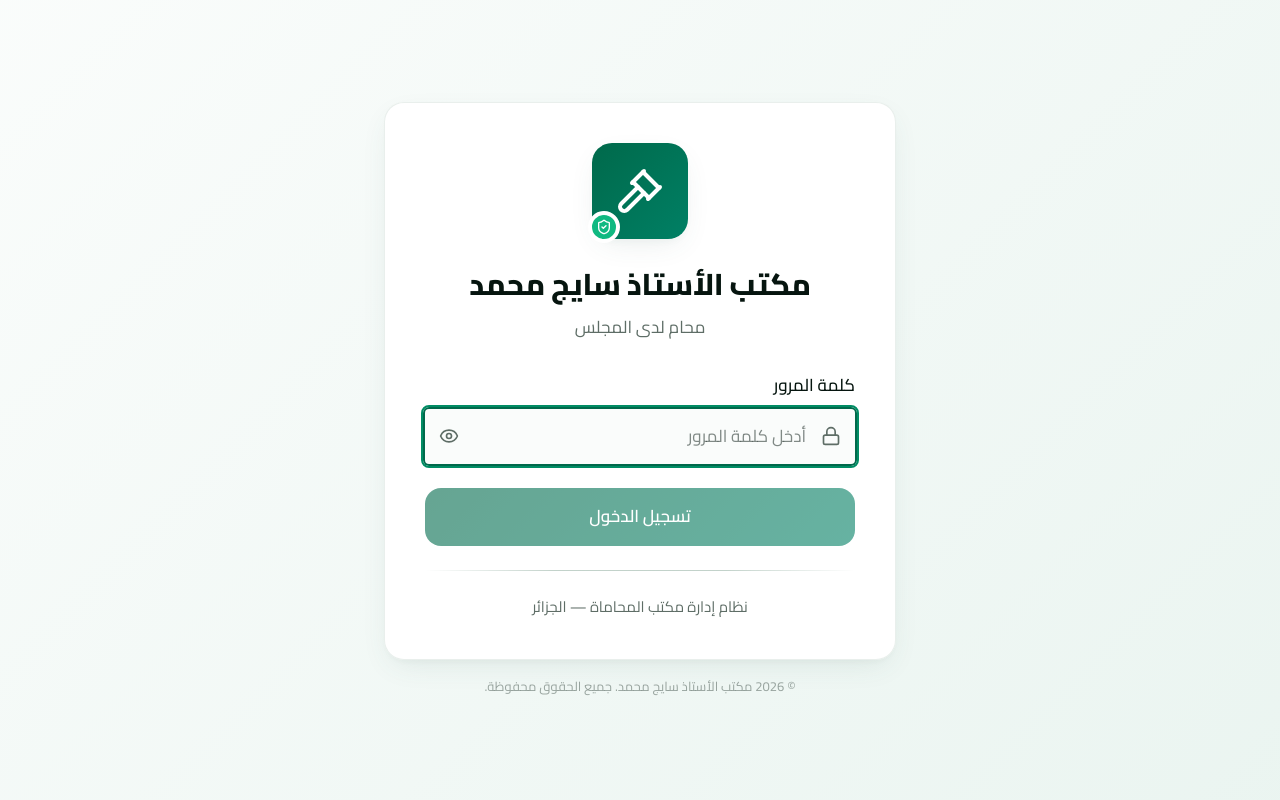
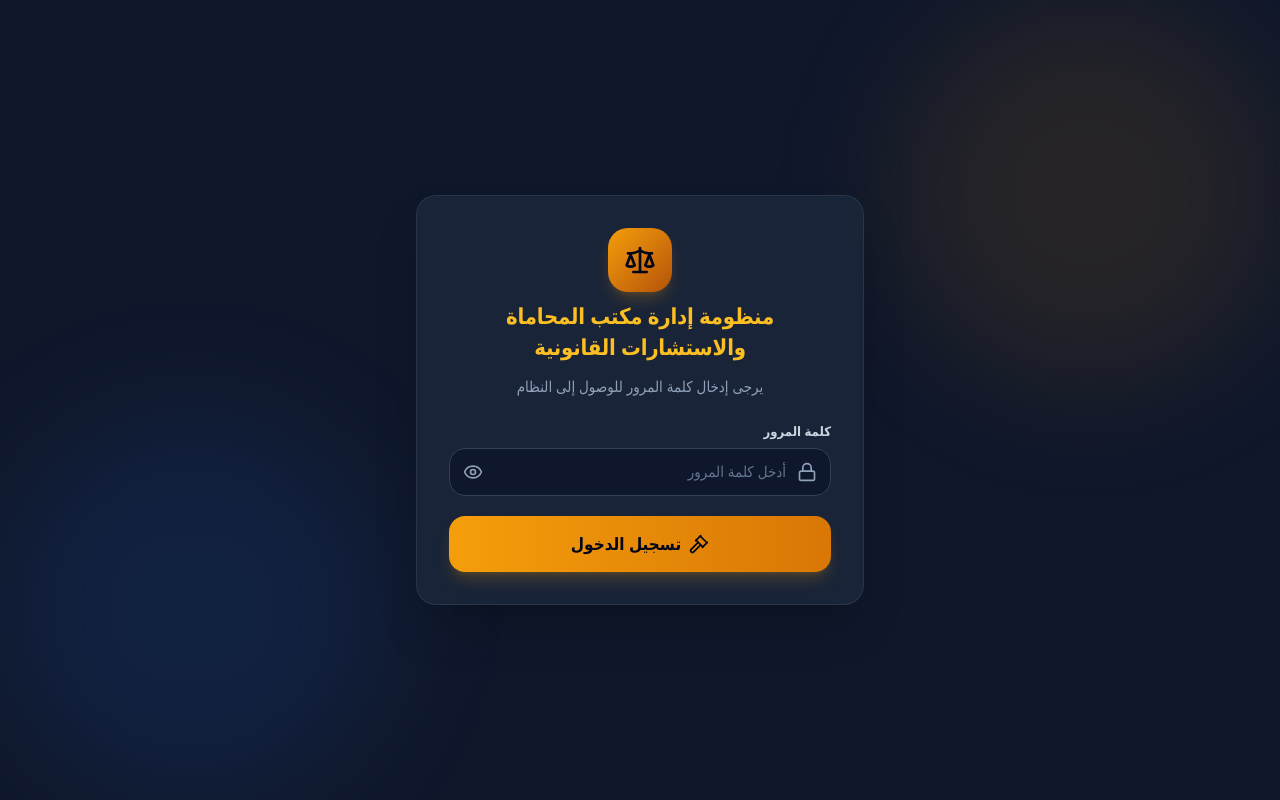
Before and after one commit to saidjmohamed/law-firm-management, a Next.js app: page /login in a window 1280 px wide. Built offline with nearby package versions, Linux system fonts and the light colour scheme.

Commit message:
Refactor login page layout and error handling
Updated the login page with improved error handling, added a new icon, and enhanced the layout with a background gradient and styling changes.

```diff
--- a/src/app/login/page.tsx
+++ b/src/app/login/page.tsx
@@ -2,7 +2,7 @@
 
 import { useState } from 'react';
 import { useRouter } from 'next/navigation';
-import { Gavel, Lock, Eye, EyeOff, Loader2, ShieldCheck } from 'lucide-react';
+import { Gavel, Lock, Eye, EyeOff, Loader2, ShieldCheck, Scale } from 'lucide-react';
 
 export default function LoginPage() {
   const router = useRouter();
@@ -23,72 +23,53 @@ export default function LoginPage() {
         body: JSON.stringify({ password }),
       });
 
-      const data = await res.json();
-
       if (res.ok) {
         router.push('/');
         router.refresh();
       } else {
+        const data = await res.json().catch(() => ({}));
         setError(data.error || 'كلمة المرور غير صحيحة');
       }
-    } catch {
-      setError('حدث خطأ في الاتصال');
+    } catch (err) {
+      setError('حدث خطأ في الاتصال بالخادم');
     } finally {
       setLoading(false);
     }
   };
 
   return (
-    <div
-      className="min-h-screen flex items-center justify-center p-4 relative overflow-hidden"
-      dir="rtl"
-    >
-      {/* خلفية متدرّجة فاخرة */}
-      <div
-        className="absolute inset-0 -z-10"
-        style={{
-          background:
-            'radial-gradient(circle at 20% 20%, oklch(0.45 0.12 170 / 0.12) 0%, transparent 50%), radial-gradient(circle at 80% 80%, oklch(0.55 0.15 160 / 0.10) 0%, transparent 50%), radial-gradient(circle at 50% 100%, oklch(0.65 0.10 85 / 0.06) 0%, transparent 60%)',
-        }}
-      />
-      <div className="absolute inset-0 -z-10 dark:hidden" style={{
-        background: 'linear-gradient(135deg, oklch(0.99 0.003 165) 0%, oklch(0.96 0.012 170) 100%)'
-      }} />
-      <div className="absolute inset-0 -z-10 hidden dark:block" style={{
-        background: 'linear-gradient(135deg, oklch(0.14 0.012 170) 0%, oklch(0.18 0.022 170) 100%)'
-      }} />
+    <div dir="rtl" className="min-h-screen flex items-center justify-center bg-slate-900 text-slate-100 p-4 relative overflow-hidden font-sans">
+      <div className="absolute top-0 right-0 w-96 h-96 bg-amber-500/10 rounded-full blur-3xl -z-0 pointer-events-none" />
+      <div className="absolute bottom-0 left-0 w-96 h-96 bg-blue-500/10 rounded-full blur-3xl -z-0 pointer-events-none" />
 
-      <div className="w-full max-w-lg animate-scale-in">
-        <div className="bg-card/95 dark:bg-card/95 backdrop-blur-xl rounded-2xl shadow-elevated border border-border/60 p-8 md:p-10">
-          {/* الشعار */}
-          <div className="flex flex-col items-center mb-8">
-            <div className="relative mb-6">
-              <div className="w-24 h-24 rounded-2xl bg-gradient-primary shadow-elevated flex items-center justify-center">
-                <Gavel className="w-12 h-12 text-white" />
-              </div>
-              <div className="absolute -bottom-1 -left-1 w-8 h-8 rounded-full bg-emerald-500 border-4 border-card flex items-center justify-center">
-                <ShieldCheck className="w-4 h-4 text-white" />
-              </div>
+      <div className="w-full max-w-md z-10">
+        <div className="bg-slate-800/80 backdrop-blur-md border border-slate-700/60 rounded-2xl shadow-2xl p-8 space-y-6">
+          <div className="text-center space-y-3">
+            <div className="inline-flex items-center justify-center w-16 h-16 rounded-2xl bg-gradient-to-br from-amber-500 to-amber-700 text-slate-950 shadow-lg shadow-amber-500/20 mb-2">
+              <Scale className="w-8 h-8" />
             </div>
-            <h1 className="text-3xl font-extrabold text-foreground text-center">
-              مكتب الأستاذ سايج محمد
+            <h1 className="text-xl font-bold tracking-wide text-amber-400">
+              منظومة إدارة مكتب المحاماة والاستشارات القانونية
             </h1>
-            <p className="text-base text-muted-foreground mt-2">
-              محام لدى المجلس
+            <p className="text-sm text-slate-400">
+              يرجى إدخال كلمة المرور للوصول إلى النظام
             </p>
           </div>
 
-          {/* نموذج تسجيل الدخول */}
-          <form onSubmit={handleSubmit} className="space-y-6">
-            <div>
-              <label
-                htmlFor="password"
-                className="block text-base font-medium text-foreground mb-2.5"
-              >
+          {error && (
+            <div className="p-3.5 rounded-xl bg-red-500/10 border border-red-500/30 text-red-400 text-sm flex items-center gap-2">
+              <ShieldCheck className="w-4 h-4 shrink-0 text-red-400" />
+              <span>{error}</span>
+            </div>
+          )}
+
+          <form onSubmit={handleSubmit} className="space-y-5">
+            <div className="space-y-2">
+              <label htmlFor="password" className="block text-xs font-semibold text-slate-300">
                 كلمة المرور
               </label>
               <div className="relative">
-                <div className="absolute right-3.5 top-1/2 -translate-y-1/2 text-muted-foreground">
+                <div className="absolute inset-y-0 right-0 pr-3.5 flex items-center pointer-events-none text-slate-400">
                   <Lock className="w-5 h-5" />
                 </div>
                 <input
@@ -96,17 +77,15 @@ export default function LoginPage() {
                   type={showPassword ? 'text' : 'password'}
                   value={password}
                   onChange={(e) => setPassword(e.target.value)}
-                  className="w-full pr-12 pl-12 py-3.5 border border-input rounded-xl bg-background text-foreground focus:ring-2 focus:ring-ring focus:border-transparent outline-none transition-all text-base"
+                  autoComplete="current-password"
+                  required
                   placeholder="أدخل كلمة المرور"
-                  autoFocus
-                  disabled={loading}
-                  dir="ltr"
-                  style={{ textAlign: 'right' }}
+                  className="w-full pr-11 pl-11 py-3 bg-slate-900/90 border border-slate-700 rounded-xl text-slate-100 placeholder-slate-500 text-sm focus:outline-none focus:border-amber-500 focus:ring-1 focus:ring-amber-500 transition-all text-right"
                 />
                 <button
                   type="button"
                   onClick={() => setShowPassword(!showPassword)}
-                  className="absolute left-3.5 top-1/2 -translate-y-1/2 text-muted-foreground hover:text-foreground transition-colors"
+                  className="absolute inset-y-0 left-0 pl-3.5 flex items-center text-slate-400 hover:text-slate-200 transition-colors"
                   aria-label={showPassword ? 'إخفاء كلمة المرور' : 'إظهار كلمة المرور'}
                 >
                   {showPassword ? <EyeOff className="w-5 h-5" /> : <Eye className="w-5 h-5" />}
@@ -114,41 +93,25 @@ export default function LoginPage() {
               </div>
             </div>
 
-            {error && (
-              <div
-                className="bg-destructive/10 text-destructive text-base p-3.5 rounded-lg text-center border border-destructive/20 animate-fade-in"
-                role="alert"
-              >
-                {error}
-              </div>
-            )}
-
             <button
               type="submit"
-              disabled={loading || !password}
-              className="btn-luxe w-full py-4 bg-gradient-primary hover:shadow-elevated disabled:opacity-60 disabled:cursor-not-allowed text-white font-semibold rounded-xl transition-all flex items-center justify-center gap-2 text-base"
+              disabled={loading}
+              className="w-full py-3.5 px-4 bg-gradient-to-r from-amber-500 to-amber-600 hover:from-amber-400 hover:to-amber-500 text-slate-950 font-bold rounded-xl shadow-lg shadow-amber-500/20 transition-all duration-200 flex items-center justify-center gap-2 disabled:opacity-50 disabled:cursor-not-allowed"
             >
               {loading ? (
                 <>
                   <Loader2 className="w-5 h-5 animate-spin" />
-                  جاري التحقق...
+                  <span>جاري تسجيل الدخول...</span>
                 </>
               ) : (
-                'تسجيل الدخول'
+                <>
+                  <Gavel className="w-5 h-5" />
+                  <span>تسجيل الدخول</span>
+                </>
               )}
             </button>
           </form>
-
-          <div className="divider-gradient my-6" />
-
-          <p className="text-sm text-muted-foreground text-center">
-            نظام إدارة مكتب المحاماة — الجزائر
-          </p>
         </div>
-
-        <p className="text-xs text-muted-foreground/60 text-center mt-4">
-          © {new Date().getFullYear()} مكتب الأستاذ سايج محمد. جميع الحقوق محفوظة.
-        </p>
       </div>
     </div>
   );
```
